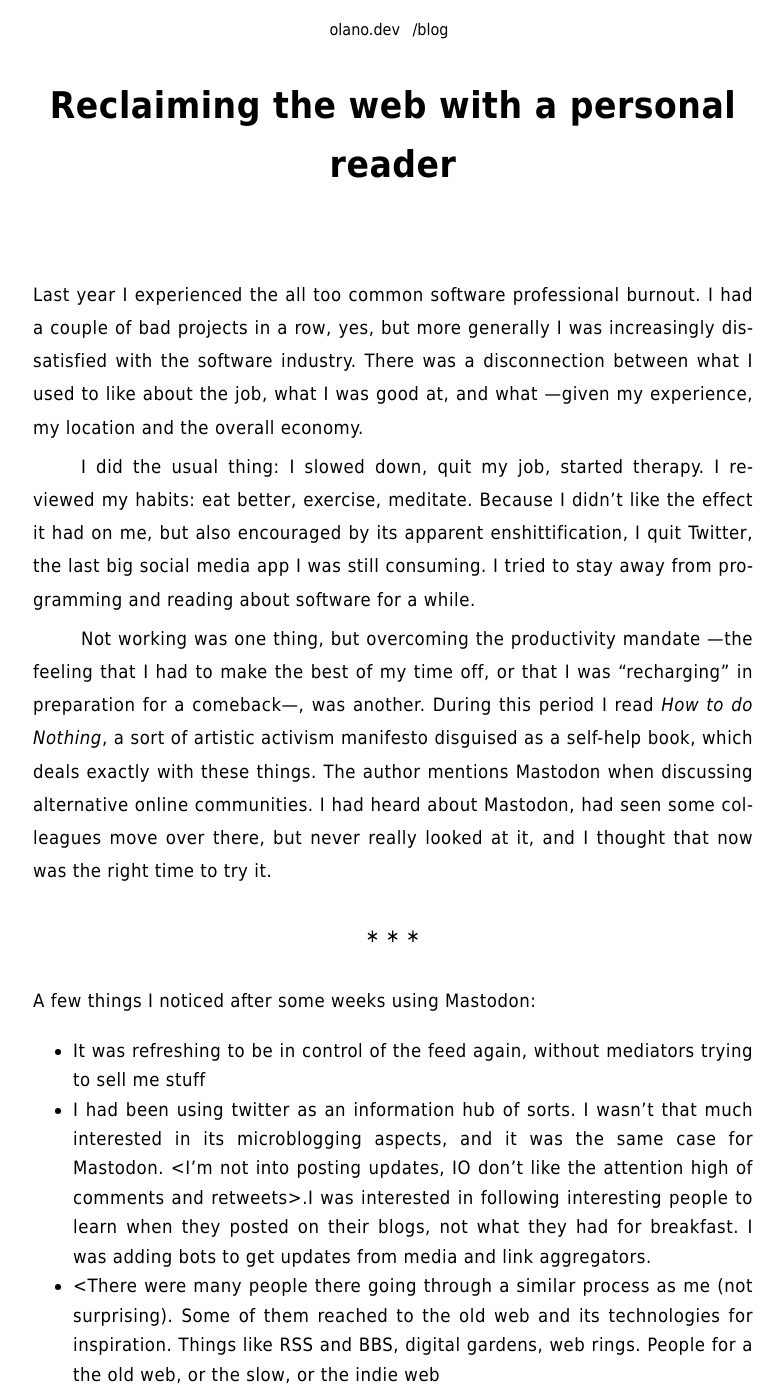
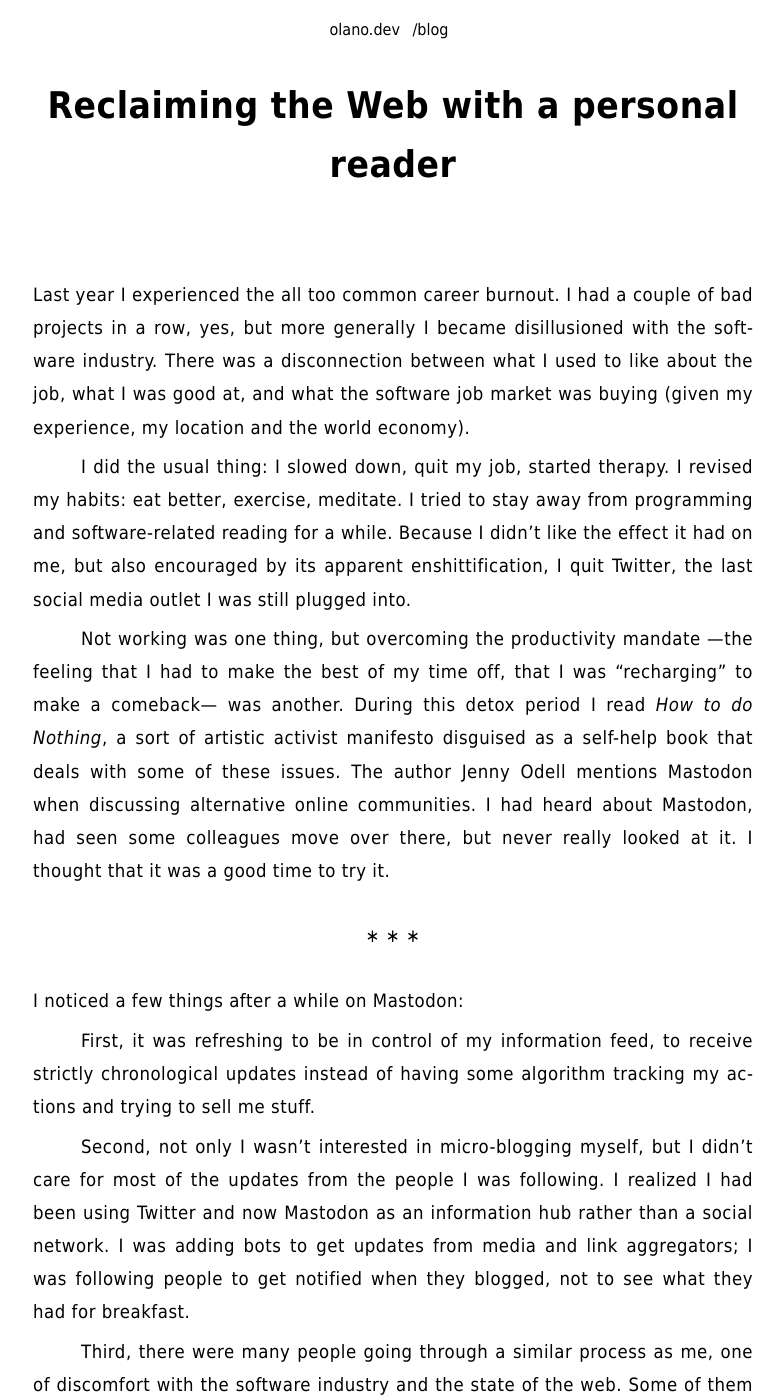
Before and after one commit to facundoolano/olano.dev, a Jekyll site: the page built from _posts/2023-12-08-reclaiming-the-web-with-a-personal-reader.md, in a window 1280 px wide and 1400 px high. Shown: the whole window, without its empty margins (247-1031 px from the left). Built offline with Jekyll 4.4.1, drawn with Linux system fonts in a browser that asks for light colours; some of the changed text lies outside the part shown.

Commit message:
clean up the first two sections

```diff
--- a/_posts/2023-12-08-reclaiming-the-web-with-a-personal-reader.md
+++ b/_posts/2023-12-08-reclaiming-the-web-with-a-personal-reader.md
@@ -1,16 +1,16 @@
 ---
 layout: post
-title: "Reclaiming the web with a personal reader"
+title: "Reclaiming the Web with a personal reader"
 date: 2023-12-08
 tags: [software, programación]
 lang: en
 ---
 
-Last year I experienced the all too common software professional burnout. I had a couple of bad projects in a row, yes, but more generally I was increasingly dissatisfied with the software industry. There was a disconnection between what I used to like about the job, what I was good at, and what <the market offered to pay me for> &#x2014;given my experience, my location and the overall economy.
+Last year I experienced the all too common career burnout. I had a couple of bad projects in a row, yes, but more generally I became disillusioned with the software industry. There was a disconnection between what I used to like about the job, what I was good at, and what the software job market was buying (given my experience, my location and the world economy).
 
-I did the usual thing: I slowed down, quit my job, started therapy. I reviewed my habits: eat better, exercise, meditate. Because I didn't like the effect it had on me, but also encouraged by its apparent enshittification, I quit Twitter, the last big social media app I was still consuming. I tried to stay away from programming and reading about software for a while.
+I did the usual thing: I slowed down, quit my job, started therapy. I revised my habits: eat better, exercise, meditate. I tried to stay away from programming and software-related reading for a while. Because I didn't like the effect it had on me, but also encouraged by its apparent enshittification, I quit Twitter, the last social media outlet I was still plugged into.
 
-Not working was one thing, but overcoming the productivity mandate &#x2014;the feeling that I had to make the best of my time off, or that I was "recharging" in preparation for a comeback&#x2014;, was another. During this period I read *How to do Nothing*, a sort of artistic activism manifesto disguised as a self-help book, which deals exactly with these things. The author mentions Mastodon when discussing alternative online communities. I had heard about Mastodon, had seen some colleagues move over there, but never really looked at it, and I thought that now was the right time to try it.
+Not working was one thing, but overcoming the productivity mandate &#x2014;the feeling that I had to make the best of my time off, that I was "recharging" to make a comeback&#x2014; was another. During this detox period I read *How to do Nothing*, a sort of artistic activist manifesto disguised as a self-help book that deals with some of these issues. The author Jenny Odell mentions Mastodon when discussing alternative online communities. I had heard about Mastodon, had seen some colleagues move over there, but never really looked at it. I thought that it was a good time to try it.
 
 <div class="org-center">
 <p>
@@ -18,15 +18,17 @@ Not working was one thing, but overcoming the productivity mandate &#x2014;the f
 </p>
 </div>
 
-A few things I noticed after some weeks using Mastodon:
+I noticed a few things after a while on Mastodon:
 
--   It was refreshing to be in control of the feed again, without mediators trying to sell me stuff
--   I had been using twitter as an information hub of sorts. I wasn't that much interested in its microblogging aspects, and it was the same case for Mastodon. <I'm not into posting updates, IO don't like the attention high of comments and retweets>.I was interested in following interesting people to learn when they posted on their blogs, not what they had for breakfast. I was adding bots to get updates from media and link aggregators.
--   <There were many people there going through a similar process as me (not surprising). Some of them reached to the old web and its technologies for inspiration. Things like RSS and BBS, digital gardens, web rings. People <preaching> for a the old web, or the slow, or the indie web
+First, it was refreshing to be in control of my information feed, to receive strictly chronological updates instead of having some algorithm tracking my actions and trying to sell me stuff.
 
-Things really clicked for me when I read about the ideas of the indie web, and particularly about their notion indie readers. Trying Mastodon had been nice, but what I needed to reconnect with the part I missed about the web was a feed reader, ideally one I could adjust to my preferences.
+Second, not only I wasn't interested in micro-blogging myself, but I didn't care for most of the updates from the people I was following. I realized I had been using Twitter and now Mastodon as an information hub rather than a social network. I was adding bots to get updates from media and link aggregators; I was following people to get notified when they blogged, not to see what they had for breakfast.
 
-There are plenty of great RSS readers out there, and I did briefly try a few of them, but this was too tempting a project to get back in touch with programming and software development. I was going to build my own personal reader.
+Third, there were many people going through a similar process as me, one of discomfort with the software industry and the state of the web. Some of them were looking back at the old web for inspiration, playing with [RSS](https://atthis.link/blog/2021/rss.html), bulletin board systems, [digital gardens](https://hapgood.us/2015/10/17/the-garden-and-the-stream-a-technopastoral/) and web rings. People trying to recreate an [open](https://knightcolumbia.org/content/protocols-not-platforms-a-technological-approach-to-free-speech) and [independent](https://www.jvt.me/posts/2019/10/20/indieweb-talk/) web.
+
+Things really clicked for me when I learned about the ideas of the indie web, particularly the notion of [social readers](https://aaronparecki.com/2018/04/20/46/indieweb-reader-my-new-home-on-the-internet). Trying Mastodon had been nice, but what I needed to reconnect with the good side of the web was a feed reader, one I could adjust arbitrarily to my preferences.
+
+There are plenty of great RSS readers out there, and I did briefly try a few of them, but this was the perfect excuse to get back in touch with software development. I was going to build my own personal feed reader.
 
 <div class="org-center">
 <p>
@@ -39,7 +41,9 @@ As a user, I had some ideas of what I wanted to accomplish.
 -   twitter like stream
     -   stream, not inbox metaphor
 
--   I also wanted to incorporate some features of note taking apps, particularly from Google keep, the one I (reluctantly) use more often. I wanted to have stuff like pinned and archived items, tags, favorites.
+I wanted something that would show me interesting stuff every time I opened it, not a backlog to get through every day.
+
+-   I also wanted to incorporate a few features from note-taking apps, like pinning, bookmarking and archiving items.
 
 -   I wanted something that allowed me to uniformly mix blogs, link aggregators and my mastodon feed. (I eventually extended this to ingesting other notification streams like Goodreads and Github)
     -   different sources would have to be customizable to have a good and consistent look and feel regardless of what each source would publish in their rss or api
@@ -77,6 +81,8 @@ although I haven't formulated it in those terms yet, I wanted to apply the ratio
 
 -   I also didn't see much benefit to implement the protocols and separation of concerns of indie readers. I much preferred a monolitic app, since I was doing all the development myself, especially one that I could easily deploy
 
+-   needless to say, this had to be a web app
+    -   because using html and the browser was the reasonable way to use the same interface on all my devices, and because a server was the easiest way to keep the state synchronized between them.
 -   I drew heavily from the choose boring tech and radical simplicity mindset. I wanted a web app yes, with some dynamic bits, but I wanted to lean on the browser native features as much as possible.
     -   htmx. felt picking up web dev where I left off 10 years ago
 
@@ -108,7 +114,7 @@ having it in a server also pushed me to finally add multi-user support (since I'
 </p>
 </div>
 
-there's an amazing zen-flow sort of thing that happens when developers get to use their own tools on a daily basis. not testing it but actually wanting to use it because its useful to them. it's an amazingly accurate way of prioritizing bug fixes and features according to how they affect the UX, and a catalyst for ideas and experimentation.
+There's an amazing zen-flow sort of thing that happens when developers use their own tools on a daily basis. Not just testing it, but actually experimenting it as an end user. There's no better catalyst for ideas and experimentation, no better prioritization driver than having to face the bugs, annoyances and limitations of an application first-hand.
 
 -   problem of mixed frequencies
 -   drove me to auto mark as read
```
Also changed, not shown: org/_posts/2023-12-08-reclaiming-the-web-with-a-personal-reader.org (+17 -14 lines).
